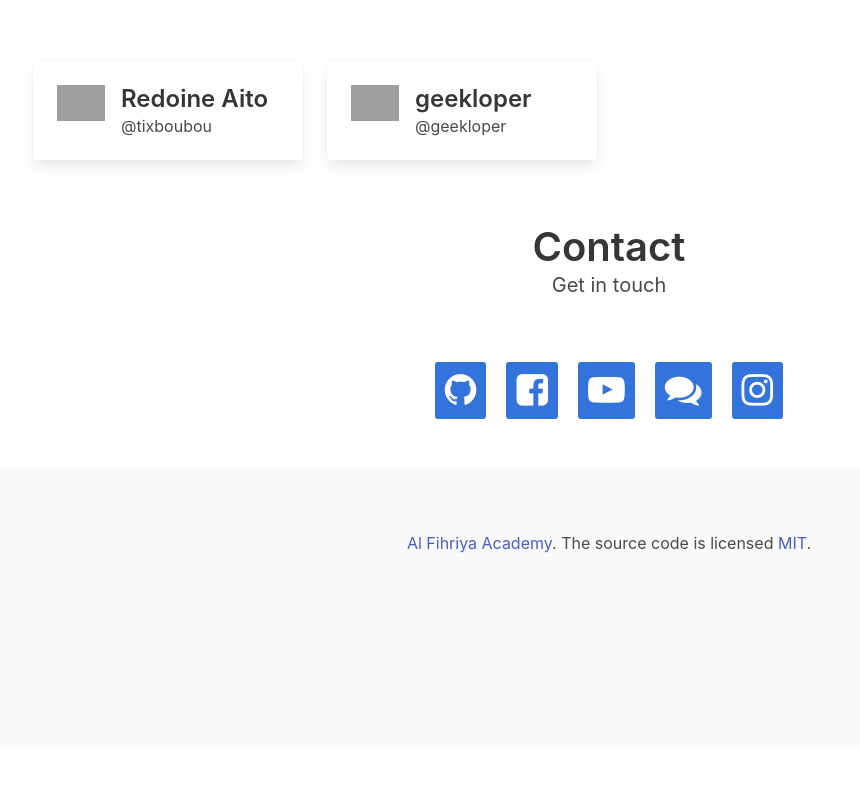
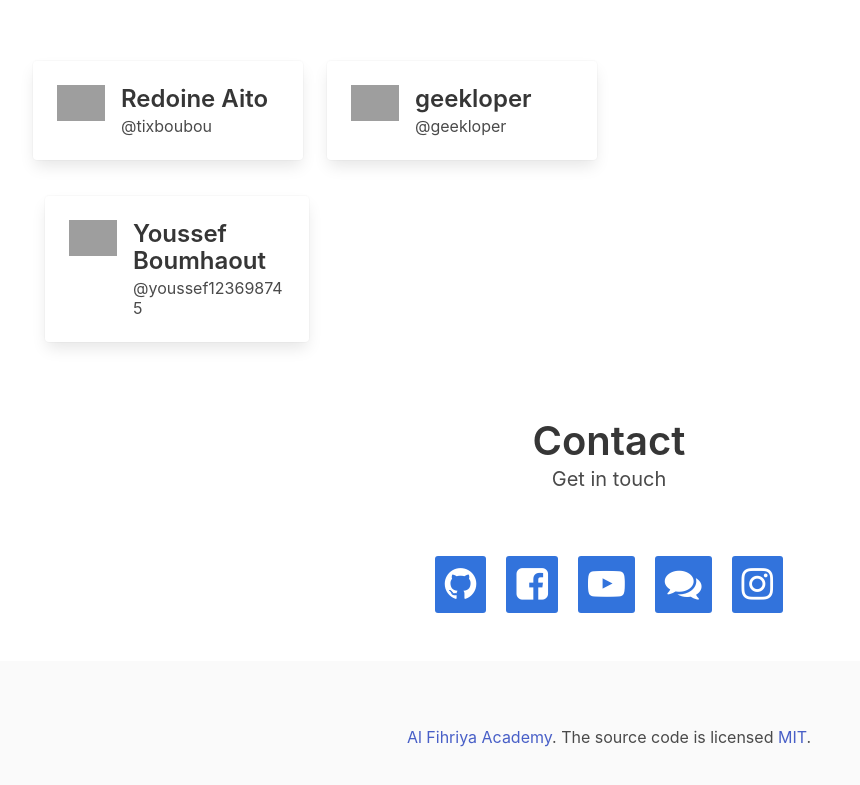
Before and after one commit to Al-Fihriya-Academy/about-us, a plain HTML site: page index.html in a window 1280 px wide. Shown: the part 893-1678 px from the top of the page, without its empty margins (31-891 px from the left). Before the commit the page ends 1640 px from the top, so only its background shows below. Drawn offline with nearby package versions, Linux system fonts and the light colour scheme; grey boxes are pictures that could not be loaded.

Commit message:
add my name in Contributor
rah zdt smiti f Contributor.

```diff
--- a/index.html
+++ b/index.html
@@ -114,7 +114,26 @@
           </div>
         </div>
       </div>
-
+      <!--Contributor3-->
+<div class="column is-3">
+          <div class="card">
+            <div class="card-content">
+              <div class="media">
+                <div class="media-left">
+                  <figure class="image is-48x48">
+                    <a href="https://github.com/youssef123698745" target="_blank">
+                      <img src="https://avatars3.githubusercontent.com/u/53472982?s=460&amp;v=4" alt="youssef123698745">
+                    </a>
+                  </figure>
+                </div>
+                <div class="media-content">
+                  <p class="title is-4">Youssef Boumhaout</p>
+                  <p class="subtitle is-6">@youssef123698745</p>
+                </div>
+              </div>
+            </div>
+          </div>
+        </div>
     </div>
   </section>
 
```
